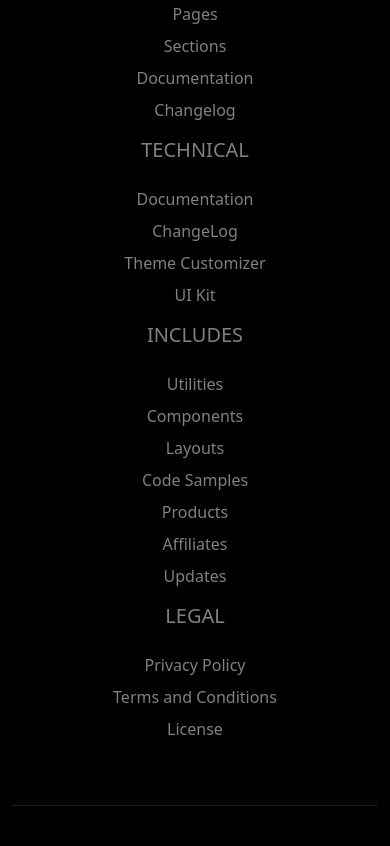
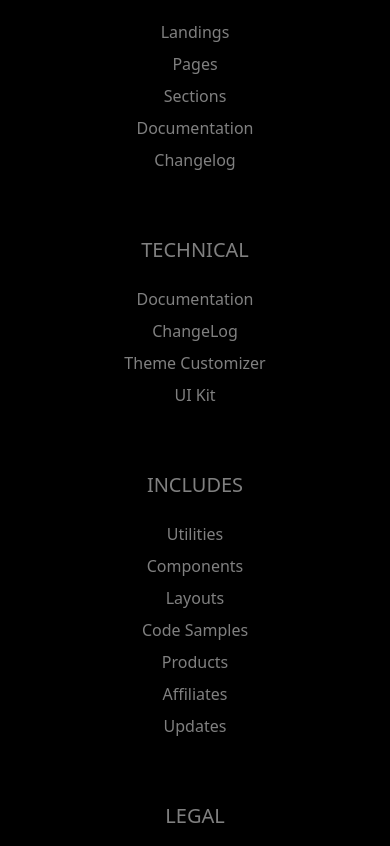
Before and after one commit to LuisSRomero/prueba, a plain HTML site: page index.html in a window 390 px wide. Shown: the part 3458-4304 px from the top of the page. Drawn offline with nearby package versions, Linux system fonts and the light colour scheme.

Commit message:
Agregue separacion en columnas del footer.
Para que se vean mejor en mobile.

```diff
--- a/css/styles.css
+++ b/css/styles.css
@@ -274,4 +274,9 @@ footer a:hover {
     text-align: center;
     height: 100%;
  }
+
+footer .col-lg-3, footer .col-lg-2 {
+  margin-bottom: 50px;
 }
+
+}
```
